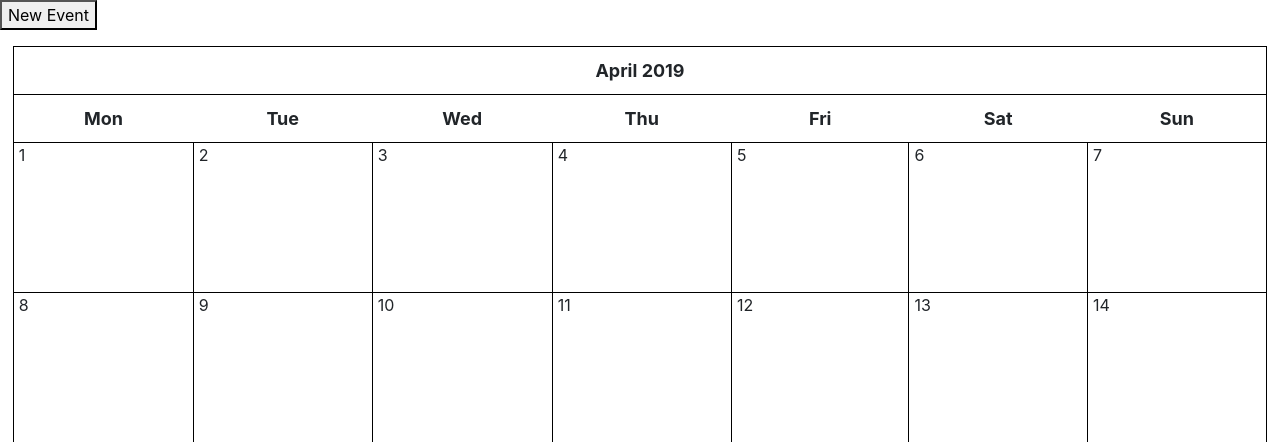
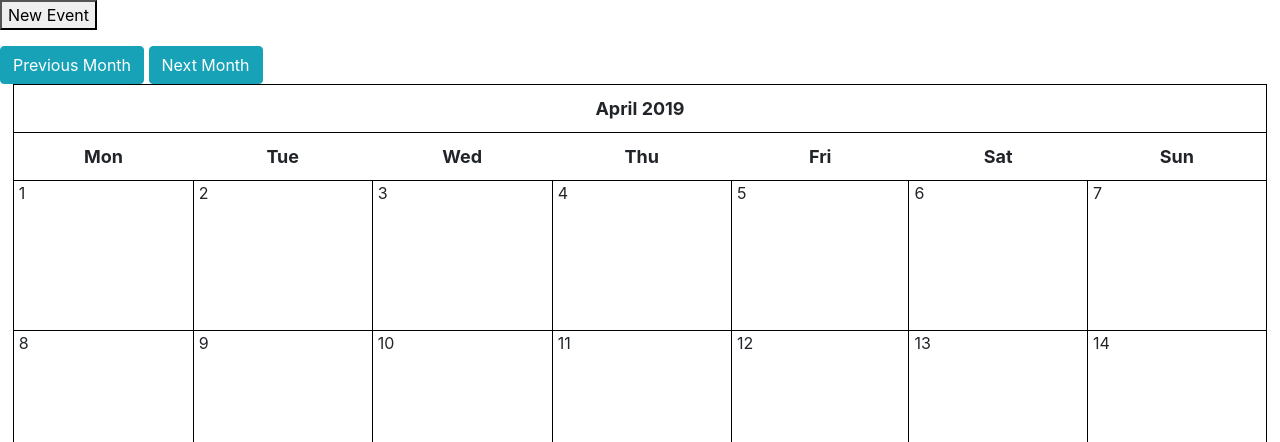
Before and after one commit to JakeBrackney/python_calendar, a Django app: a page that uses python_calendar/calendar_app/templates/calendar_app/calendar.html in a window 1280 px wide. Shown: the part 126-568 px from the top of the page. Run offline with Django 3.2, Linux system fonts and the light colour scheme; data that the repository does not hold is empty; some libraries are stand-ins or nearby versions.

Commit message:
Added prev_month and next_month to views and templates

```diff
--- a/python_calendar/calendar_app/templates/calendar_app/calendar.html
+++ b/python_calendar/calendar_app/templates/calendar_app/calendar.html
@@ -2,5 +2,10 @@
 
 {% block content %}
 <p><a href="{% url 'event_form' %}"><button>New Event</button></a></p>
+<div class="clearfix"></div>
+	<a class="btn btn-info left" href="{% url 'calendar' %}?{{ prev_month }}"> Previous Month </a>
+	<a class="btn btn-info right" href="{% url 'calendar' %}?{{ next_month }}"> Next Month </a>
+</div>
+
 {{ calendar }}
 {% endblock %}
--- a/python_calendar/calendar_app/views.py
+++ b/python_calendar/calendar_app/views.py
@@ -2,6 +2,7 @@ from django.shortcuts import render, redirect
 from django.contrib.auth import login, authenticate
 from django.contrib.auth.forms import UserCreationForm
 from datetime import datetime
+import calendar
 from django.http import HttpResponse
 from django.views import generic
 from django.utils.safestring import mark_safe
@@ -11,6 +12,8 @@ from .models import Event
 from .utils import Calendar
 from django.contrib.auth.decorators import login_required
 from .forms import EventForm
+from datetime import datetime, timedelta
+from calendar import HTMLCalendar
 
 # from https://www.huiwenteo.com/normal/2018/07/24/django-calendar.html
 class CalendarView(generic.ListView):
@@ -19,14 +22,10 @@ class CalendarView(generic.ListView):
 
     def get_context_data(self, **kwargs):
         context = super().get_context_data(**kwargs)
-
-        # use today's date for the calendar
         d = get_date(self.request.GET.get('day', None))
-
-        # Instantiate our calendar class with today's year and date
+        context['prev_month'] = prev_month(d)
+        context['next_month'] = next_month(d)
         cal = Calendar(d.year, d.month)
-
-        # Call the formatmonth method, which returns our calendar as a table
         html_cal = cal.formatmonth(withyear=True)
         context['calendar'] = mark_safe(html_cal)
         return context
@@ -37,6 +36,19 @@ def get_date(req_day):
         year, month = (int(x) for x in req_day.split('-'))
         return date(year, month, day=0)
     return datetime.today()
+
+def prev_month(d):
+    first = d.replace(day=1)
+    prev_month = first - timedelta(days=1)
+    month = 'month=' + str(prev_month.year) + '-' + str(prev_month.month)
+    return month
+
+def next_month(d):
+    days_in_month = calendar.monthrange(d.year, d.month)[1]
+    last = d.replace(day=days_in_month)
+    next_month = last + timedelta(days=1)
+    month = 'month=' + str(next_month.year) + '-' + str(next_month.month)
+    return month
 
 def index(request):
     return render(request, 'calendar_app/base.html')
```
